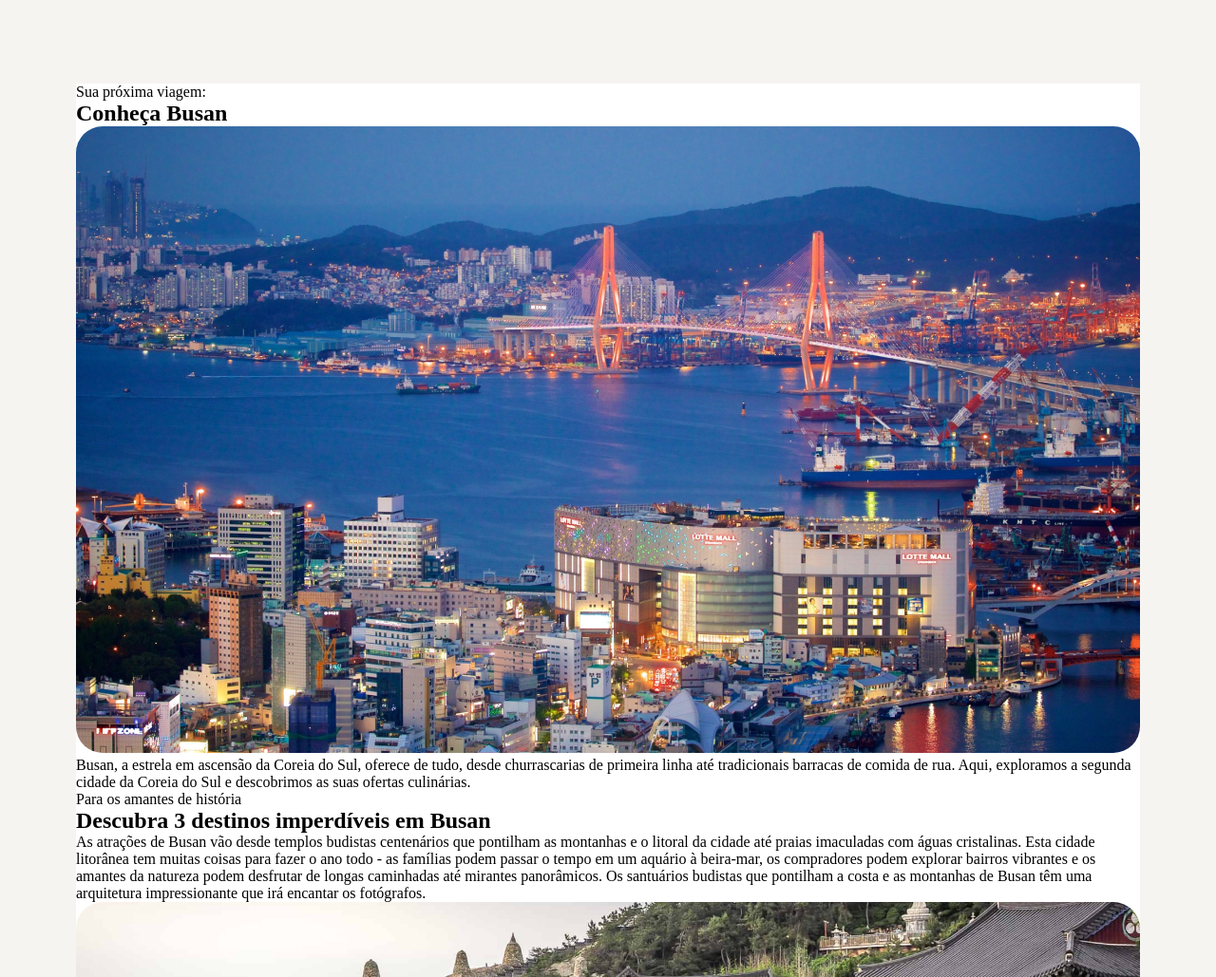
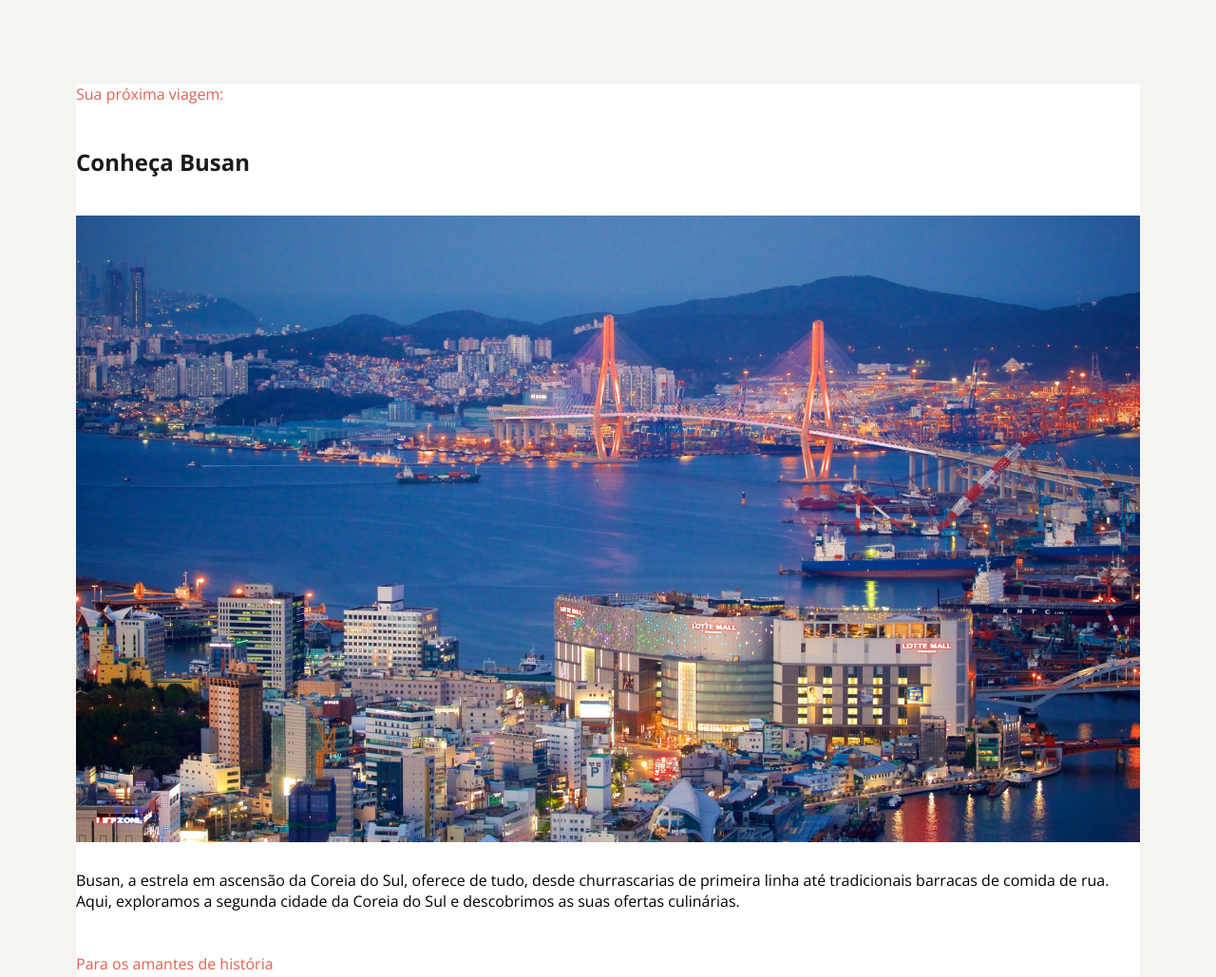
Before and after one commit to GhDanielOliveira/LocalTuristico, a plain HTML site: page index.html in a window 1280 px wide. Shown: the top 1029 px of the page at 95% size. Drawn offline with nearby package versions, Linux system fonts and the light colour scheme.

Commit message:
adicionando fontes

```diff
--- a/index.html
+++ b/index.html
@@ -1,25 +1,31 @@
 <!DOCTYPE html>
 <html lang="pt-br">
 <head>
+
+  <link rel="preconnect" href="https://fonts.googleapis.com">
+  <link rel="preconnect" href="https://fonts.gstatic.com" crossorigin>
+
   <meta charset="UTF-8">
   <meta name="viewport" content="width=device-width, initial-scale=1.0">
   <title>Local Turístico</title>
 
   <link rel="stylesheet" href="style.css">
+
+  <link href="https://fonts.googleapis.com/css2?family=Open+Sans:ital,wght@0,300..800;1,300..800&display=swap" rel="stylesheet">
 </head>
 <body>
   <div id="page">
-    <section>
-    <p>Sua próxima viagem:</p>
+    <section class="busan">
+    <p><span>Sua próxima viagem:</span></p>
     <h1>Conheça Busan</h1>
     <img src="assets/busan.jpg" alt="imagem da cidade de busan">
     <p>
       Busan, a estrela em ascensão da Coreia do Sul, oferece de tudo, desde churrascarias de primeira linha até tradicionais barracas de comida de rua. Aqui, exploramos a segunda cidade da Coreia do Sul e descobrimos as suas ofertas culinárias.
     </p>
-  </section>
+   </section>
 
     <section id="pontos-turisticos">
-      <p>Para os amantes de história</p>
+      <p><span>Para os amantes de história</span></p>
       <h2>Descubra 3 destinos imperdíveis em Busan</h2>
       <p>
         As atrações de Busan vão desde templos budistas centenários que pontilham as montanhas e o litoral da cidade até praias imaculadas com águas cristalinas. Esta cidade litorânea tem muitas coisas para fazer o ano todo - as famílias podem passar o tempo em um aquário à beira-mar, os compradores podem explorar bairros vibrantes e os amantes da natureza podem desfrutar de longas caminhadas até mirantes panorâmicos.
--- a/style.css
+++ b/style.css
@@ -1,6 +1,9 @@
 *{
   margin: 0;
   padding: 0;
+}
+:root {
+  font-family: "Open Sans", sans-serif;
 }
 body{
 background-color: #F5F4F0;
@@ -11,6 +14,19 @@ background-color: #F5F4F0;
   background-color: #fff;
   margin: 88px auto;
 }
-img{
-  border-radius: 28px;
+#page p span{
+  color: #E1624F;
 }
+.busan p{
+  margin-bottom: 44px;
+}
+#page img{
+  margin-top: 40px;
+  margin-bottom: 24px;
+}
+h1{
+  margin-top: 8px;
+}
+h1, h2{
+  color: #1b1b1b;
+}
```
